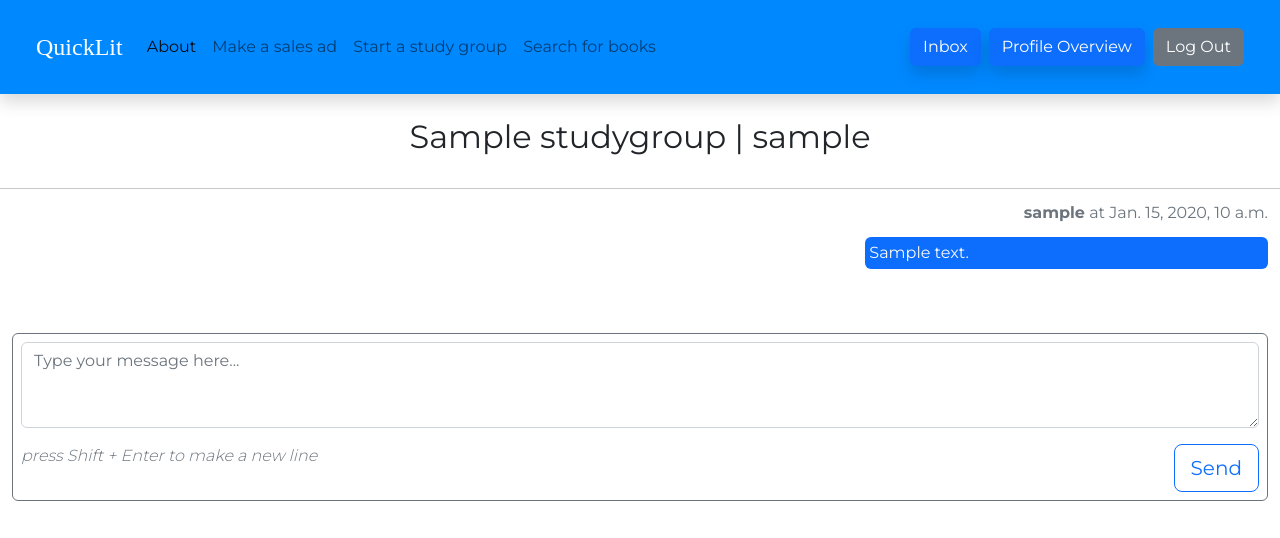
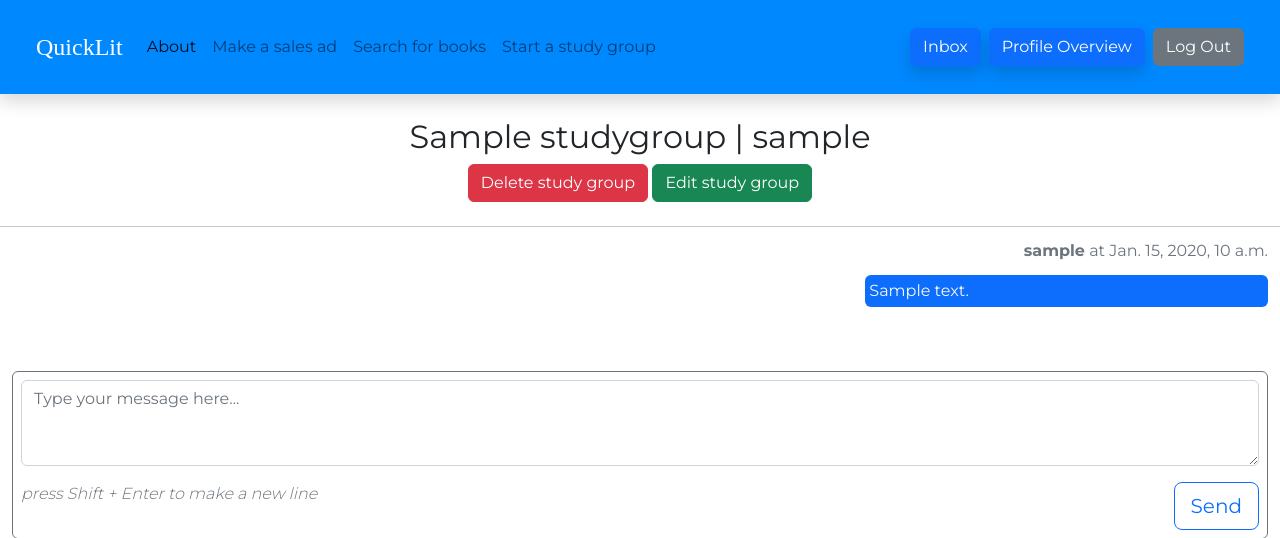
Before and after one commit to alexanderglemme/QuickLit-PP4, a Django app: a page that uses templates/base.html in a window 1280 px wide. Shown: the top 538 px of the page. Run offline with Django 3.2, Linux system fonts and the light colour scheme; a user stored in the database is signed in; tables that the repository leaves empty hold one stand-in row (values such as "Sample post"); some web fonts are replaced.

Commit message:
Fix study group admin feature, fix study group delete and edit btns

```diff
--- a/marketplace/forms.py
+++ b/marketplace/forms.py
@@ -65,7 +65,7 @@ class NewStudyGroupForm(forms.ModelForm):
     """
     class Meta:
         model = StudyGroup
-        fields = ('group_name', 'members')
+        fields = ('group_name', 'members', 'group_admin')
 
 
 class ConversationMessageForm(forms.ModelForm):
--- a/marketplace/models.py
+++ b/marketplace/models.py
@@ -66,6 +66,7 @@ class Conversation(models.Model):
 
 class StudyGroup(models.Model):
     group_name = models.CharField(max_length=255)
+    group_admin = models.ManyToManyField(User, related_name='group_admin')
     members = models.ManyToManyField(User, related_name='study_groups')
     created_at = models.DateTimeField(default=timezone.now)
     updated_at = models.DateTimeField(default=timezone.now)
--- a/templates/active_study_group.html
+++ b/templates/active_study_group.html
@@ -11,8 +11,15 @@
                                            {{ member.get_username }}
                                        {% endfor %}
       </h2>
+      {% for admin in study_group.group_admin.all %}
+      {% if request.user.get_username == admin.get_username %}
+      <a href="#" class="btn btn-danger">Delete study group</a>
+      <a href="" class="btn btn-success">Edit study group</a>
+      {% endif %}
+      {% endfor %}
     </div>
     <hr>
+  </div>
 </div>
 </div>
 {% for message in study_group.study_group_messages.all %}
@@ -66,14 +73,16 @@
     </div>
   </div>
 </div>
+
 <!-- Template specifik code snippet to handle form submission by pressing Enter instead of having to click send btn -->
-<script src="https://code.jquery.com/jquery-3.7.0.js" integrity="sha256-JlqSTELeR4TLqP0OG9dxM7yDPqX1ox/HfgiSLBj8+kM=" crossorigin="anonymous"></script>
+<script src="https://code.jquery.com/jquery-3.7.0.js" integrity="sha256-JlqSTELeR4TLqP0OG9dxM7yDPqX1ox/HfgiSLBj8+kM="
+  crossorigin="anonymous"></script>
 <script>
-  $(document).ready(function() {
-  $('#message-input').on('keydown', function(e) {
-    if (e.keyCode === 13 && !e.shiftKey) {  // Check if Enter key is pressed without Shift key
-      e.preventDefault();  // Prevent the default form submission
-      $(this).closest('form').submit();  // Submit the form
+  $(document).ready(function () {
+    $('#message-input').on('keydown', function (e) {
+      if (e.keyCode === 13 && !e.shiftKey) { // Checks if Enter key is pressed without Shift key
+        e.preventDefault(); // Prevents the default form submission
+        $(this).closest('form').submit(); // Submits the form
       }
     });
   });
--- a/templates/base.html
+++ b/templates/base.html
@@ -17,9 +17,7 @@
   </script>
   <link rel="stylesheet" href=" {% static 'css/style.css' %}">
   <link rel="icon" type="image/x-icon" href=" {% static 'favicon.ico' %}">
-
 </head>
-<!-- Classes on body tag to make footer stay at bottom of page rather than to stick to bottom of pages content -->
 
 <body class="d-flex flex-column min-vh-100">
   <nav class="navbar navbar-expand-lg bg-ql-blue p-4 shadow">
@@ -43,14 +41,14 @@
             {% endif %}
           </li>
           <li class="nav-item">
+            <a class="nav-link" href="{% url 'search' %}">Search for books</a>
+          </li>
+          <li class="nav-item">
             {% if request.user.is_authenticated %}
             <a class="nav-link" href="{% url 'new_group' %}">Start a study group</a>
             {% else %}
             <a class="nav-link" href="{% url 'login' %}">Start a study group</a>
             {% endif %}
-          </li>
-          <li class="nav-item">
-            <a class="nav-link" href="{% url 'search' %}">Search for books</a>
           </li>
         </ul>
         {% if request.user.is_authenticated %}
@@ -93,7 +91,7 @@
               Though the website is fully functional, and you can indeed contact users to buy
               books, the main purpose of this website is for me to build, learn and grow as a developer. Therefore any
               incidents or harm caused to you as a sovereign individual as a result of your
-              activity on this platform will not be compensated.
+              activity on this platform will not be compensated for.
               As of now, the admin of this website has access to all or any messages you send and/or recieve.
               That being said, I (the admin and creator of QuickLit) want to make it clear that you as a user should not
               share any sensitive information that you are not
```
Also changed, not shown: marketplace/migrations/0019_studygroup_group_admin.py (added), marketplace/migrations/0020_alter_studygroup_group_admin.py (added). Lines whose indentation alone changed are shown as unchanged.
